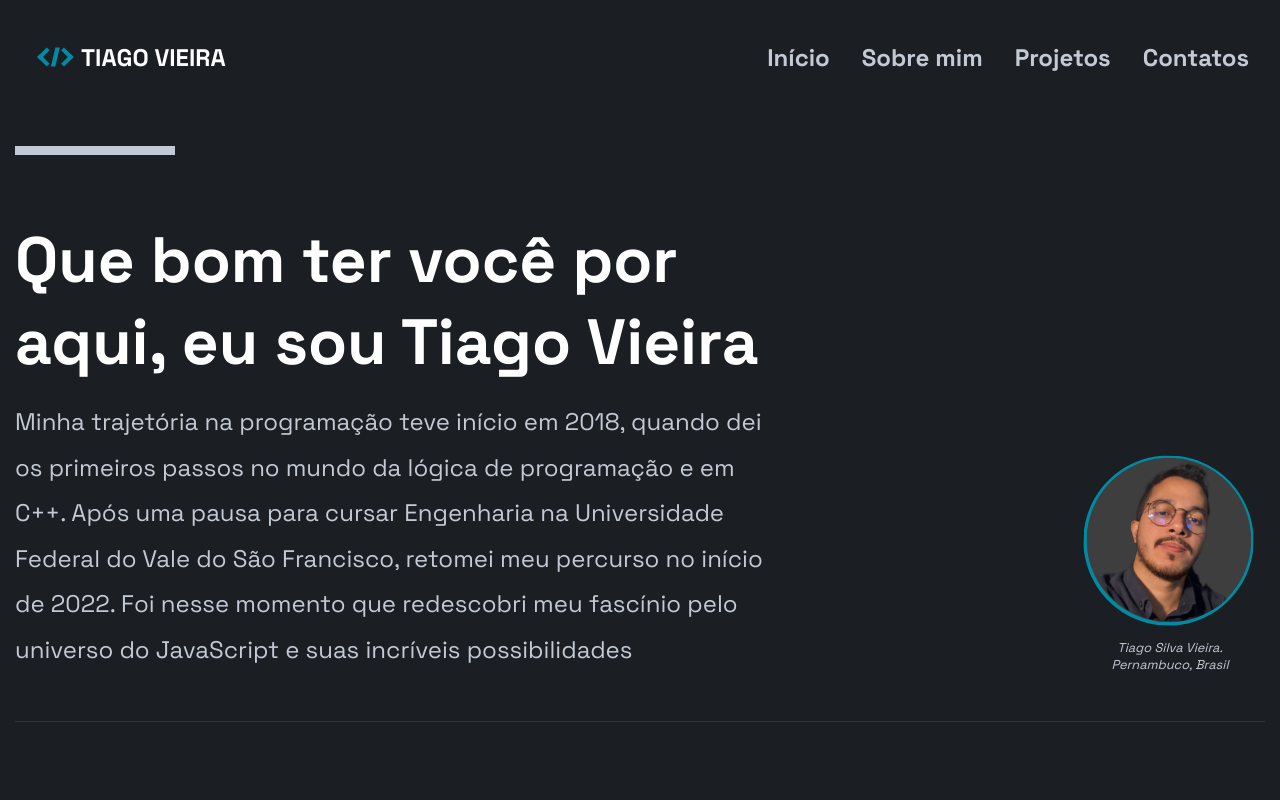
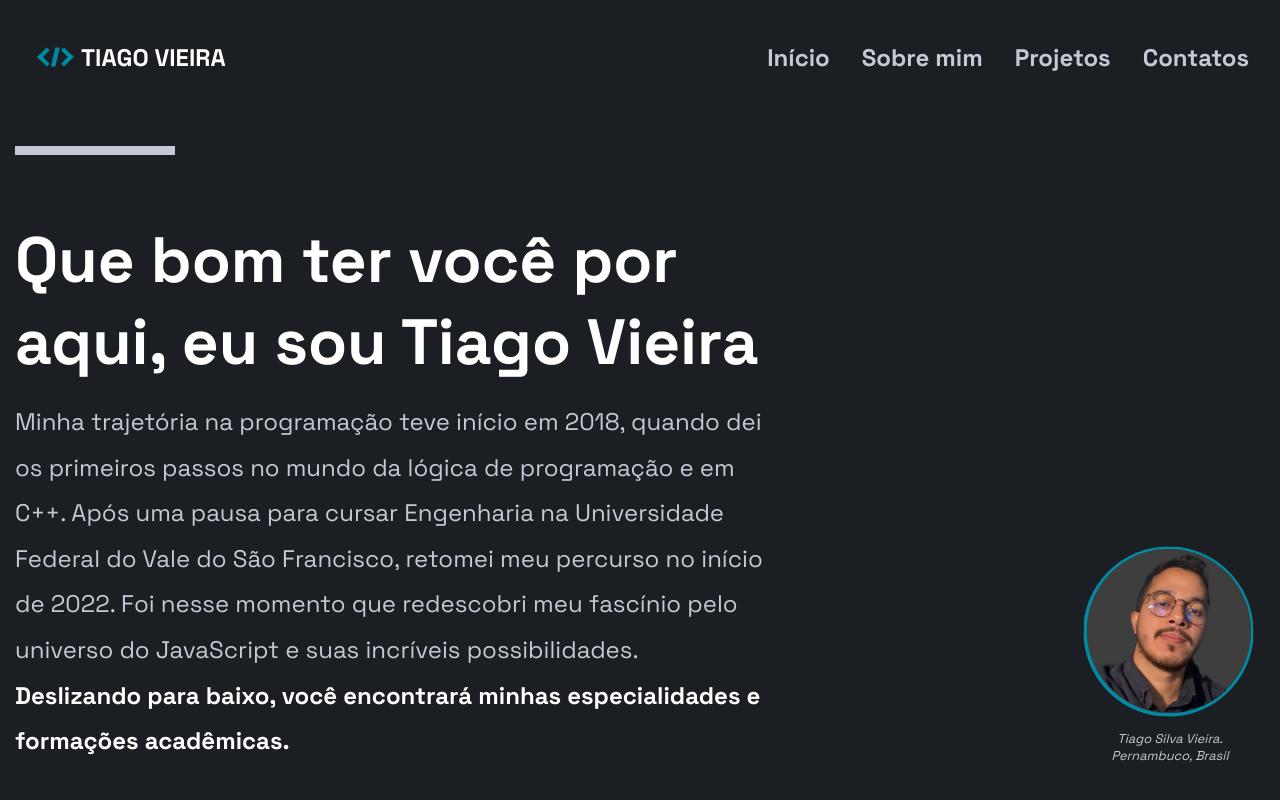
Before and after one commit to tiagosvieira10/my-portfolio, a Next.js app: page /sobre in a window 1280 px wide. Shown: the top 800 px of the page. Built offline with nearby package versions, Linux system fonts and the light colour scheme.

Commit message:
ajustes no history - sobre

```diff
--- a/src/pages/sobre.tsx
+++ b/src/pages/sobre.tsx
@@ -14,7 +14,7 @@ export default function Sobre(){
         <HistoryContainer>
           <div></div>
           <h1>Que bom ter você por aqui, eu sou Tiago Vieira</h1>
-          <span>Minha trajetória na programação teve início em 2018, quando dei os primeiros passos no mundo da lógica de programação e em C++. Após uma pausa para cursar Engenharia na Universidade Federal do Vale do São Francisco, retomei meu percurso no início de 2022. Foi nesse momento que redescobri meu fascínio pelo universo do JavaScript e suas incríveis possibilidades</span>
+          <span>Minha trajetória na programação teve início em 2018, quando dei os primeiros passos no mundo da lógica de programação e em C++. Após uma pausa para cursar Engenharia na Universidade Federal do Vale do São Francisco, retomei meu percurso no início de 2022. Foi nesse momento que redescobri meu fascínio pelo universo do JavaScript e suas incríveis possibilidades. <strong>Deslizando para baixo, você encontrará minhas especialidades e formações acadêmicas.</strong></span>
         </HistoryContainer>
 
         <figure>
--- a/src/styles/pages/sobre.ts
+++ b/src/styles/pages/sobre.ts
@@ -43,7 +43,11 @@ export const HistoryContainer = styled('div',{
   span: {
     fontSize: '1.5rem',
     color: '$corFonte',
-    lineHeight: '1.9'
+    lineHeight: '1.9',
+
+    strong: {
+      color: 'rgb(255, 255, 255)'
+    }
   },
 
   //Responsividade
```
